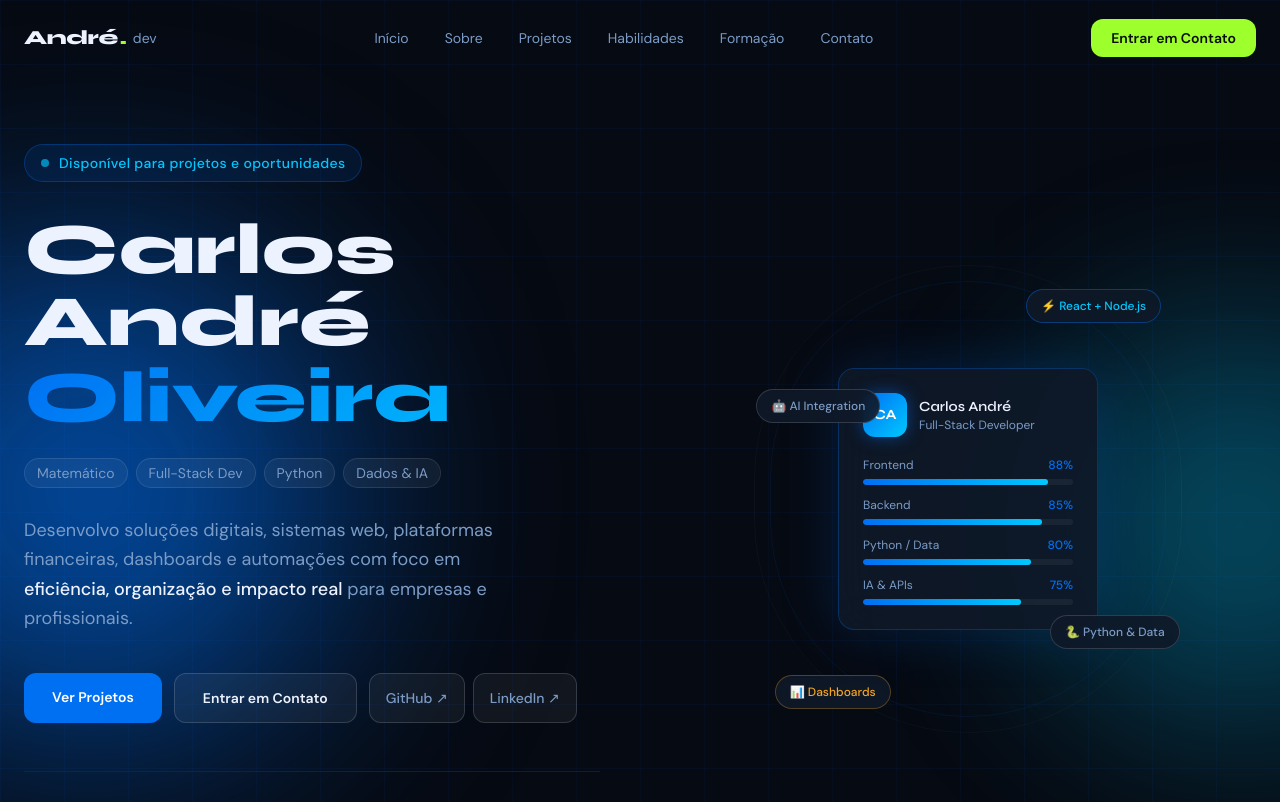
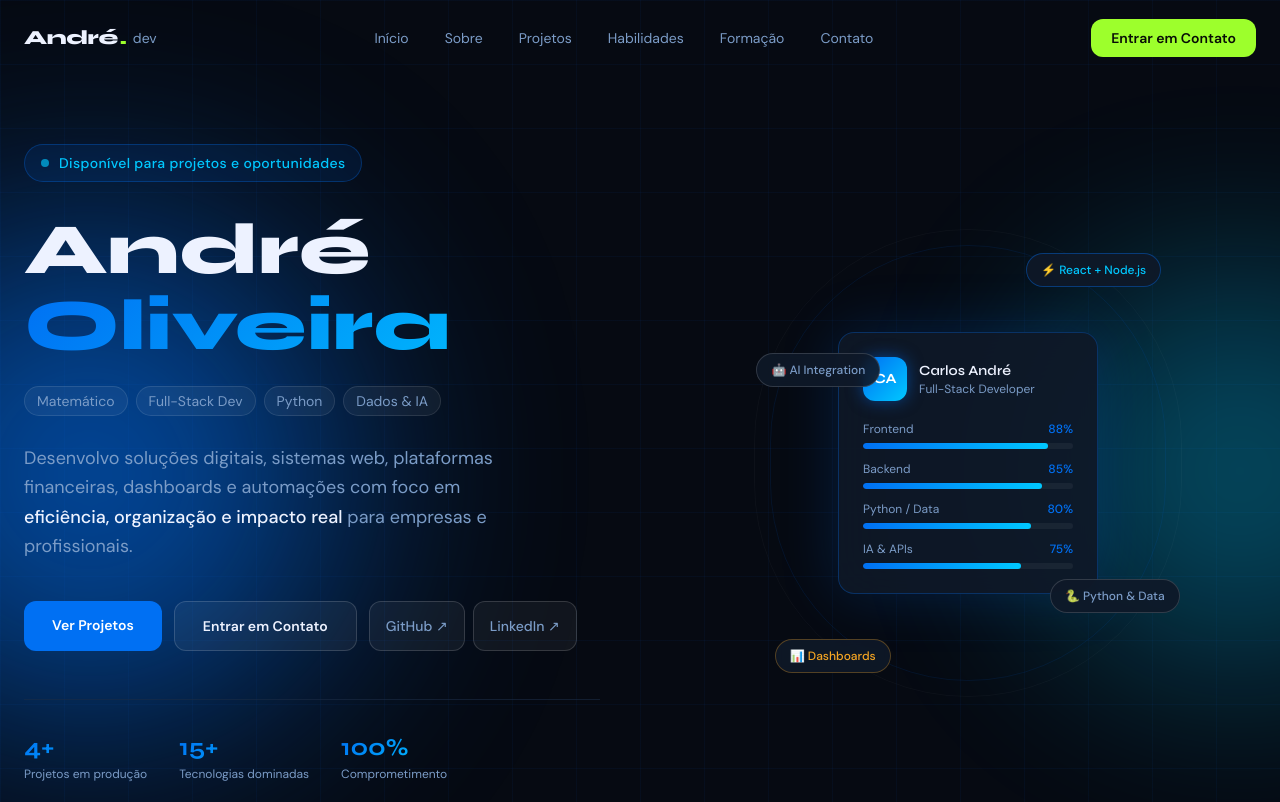
Before and after one commit to Andreoliver998/portfolio-profissional-carlos-andre, a React (Vite) app: page / in a window 1280 px wide. Shown: the top 802 px of the page. Built offline with nearby package versions, Linux system fonts and the light colour scheme.

Commit message:
Update hero display name

```diff
--- a/src/components/Hero.jsx
+++ b/src/components/Hero.jsx
@@ -75,7 +75,7 @@ export default function Hero() {
             {/* Nome principal */}
             <h1 className="font-display font-extrabold leading-[1.05] mb-6">
               <span className="block text-5xl md:text-6xl lg:text-7xl text-[#EDF2FF]">
-                Carlos André
+                André
               </span>
               <span className="block text-5xl md:text-6xl lg:text-7xl gradient-text mt-1">
                 Oliveira
```
